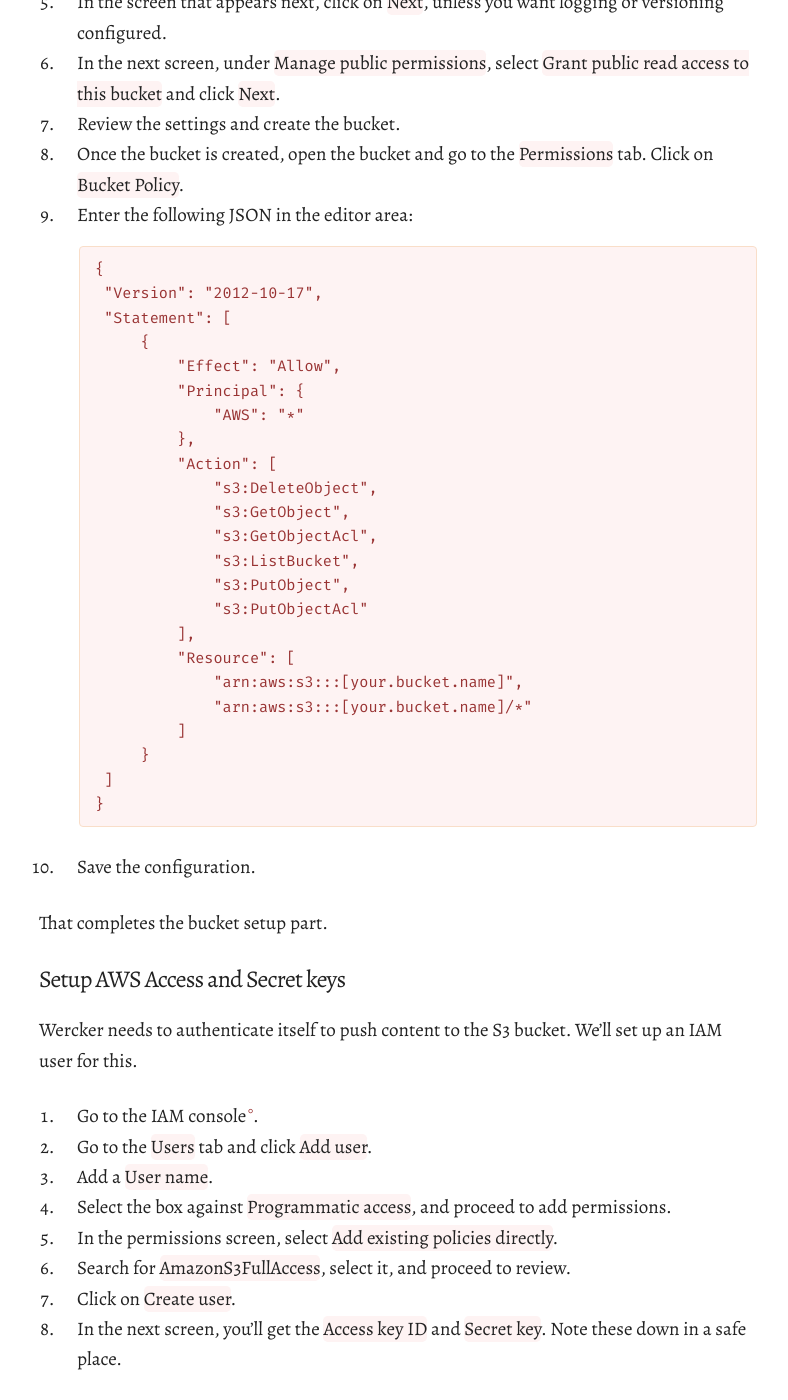
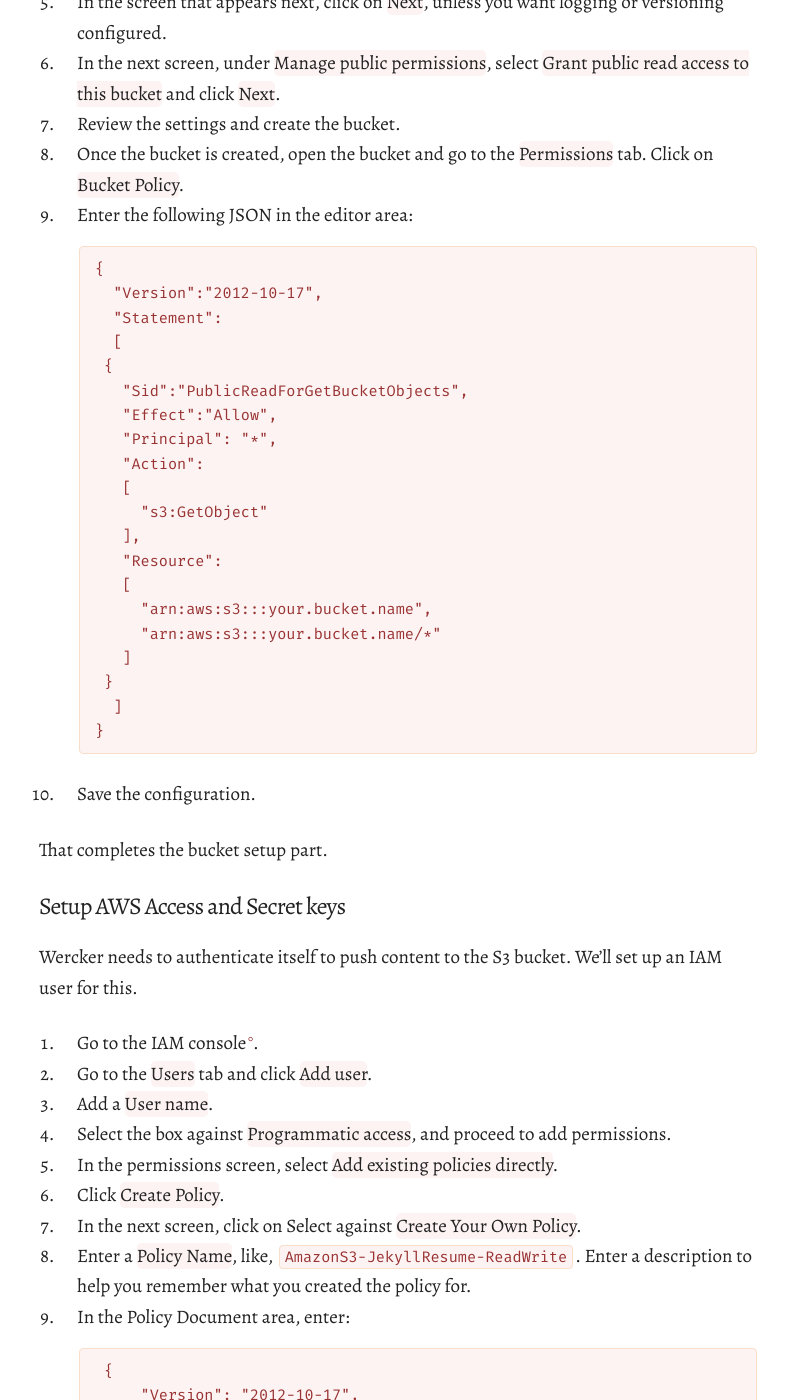
Before and after one commit to theramiyer/resume, a Jekyll site: the page built from pages/making.md, in a window 1280 px wide and 1400 px high, scrolled down 2166 px. Shown: the whole window, without its empty margins (241-1029 px from the left). Built offline with Jekyll 4.4.1, drawn with Linux system fonts in a browser that asks for light colours; nearby versions of some CDN libraries; some of the changed text lies outside the part shown.

Commit message:
Add documentation on reconfigured minimal permissions

````diff
--- a/pages/making.md
+++ b/pages/making.md
@@ -52,27 +52,24 @@
 9. Enter the following JSON in the editor area:
 ``` JSON
 {
-    "Version": "2012-10-17",
-    "Statement": [
-        {
-            "Effect": "Allow",
-            "Principal": {
-                "AWS": "*"
-            },
-            "Action": [
-                "s3:DeleteObject",
-                "s3:GetObject",
-                "s3:GetObjectAcl",
-                "s3:ListBucket",
-                "s3:PutObject",
-                "s3:PutObjectAcl"
-            ],
-            "Resource": [
-                "arn:aws:s3:::[your.bucket.name]",
-                "arn:aws:s3:::[your.bucket.name]/*"
-            ]
-        }
-    ]
+  "Version":"2012-10-17",
+  "Statement":
+  [
+    {
+      "Sid":"PublicReadForGetBucketObjects",
+      "Effect":"Allow",
+      "Principal": "*",
+      "Action":
+      [
+        "s3:GetObject"
+      ],
+      "Resource":
+      [
+        "arn:aws:s3:::your.bucket.name",
+        "arn:aws:s3:::your.bucket.name/*"
+      ]
+    }
+  ]
 }
 ```
 10. Save the configuration.
@@ -88,9 +85,42 @@
 3. Add a **User name**.
 4. Select the box against **Programmatic access**, and proceed to add permissions.
 5. In the permissions screen, select **Add existing policies directly**.
-6. Search for **AmazonS3FullAccess**, select it, and proceed to review.
-7. Click on **Create user**.
-8. In the next screen, you'll get the **Access key ID** and **Secret key**. Note these down in a safe place.
+6. Click **Create Policy**.
+7. In the next screen, click on Select against **Create Your Own Policy**.
+8. Enter a **Policy Name**, like, `AmazonS3-JekyllResume-ReadWrite`. Enter a description to help you remember what you created the policy for.
+9. In the Policy Document area, enter:
+    ``` JSON
+    {
+        "Version": "2012-10-17",
+        "Statement": [
+            {
+                "Sid": "ResumeBucketWrite",
+                "Effect": "Allow",
+                "Action": [
+                    "s3:DeleteObject",
+                    "s3:GetObject",
+                    "s3:PutObject"
+                ],
+                "Resource": [
+                    "arn:aws:s3:::your.bucket.name/*"
+                ]
+            },
+            {
+                "Sid": "ResumeBucketList",
+                "Effect": "Allow",
+                "Action": [
+                    "s3:ListBucket"
+                ],
+                "Resource": [
+                    "arn:aws:s3:::your.bucket.name"
+                ]
+            }
+        ]
+    }
+    ```
+10. Search for **AmazonS3-JekyllResume-ReadWrite**, select it, and proceed to review.
+11. Click on **Create user**.
+12. In the next screen, you'll get the **Access key ID** and **Secret key**. Note these down in a safe place.
 
 #### Configuring Wercker to build and deploy the site to Amazon&nbsp;S3
 
````
